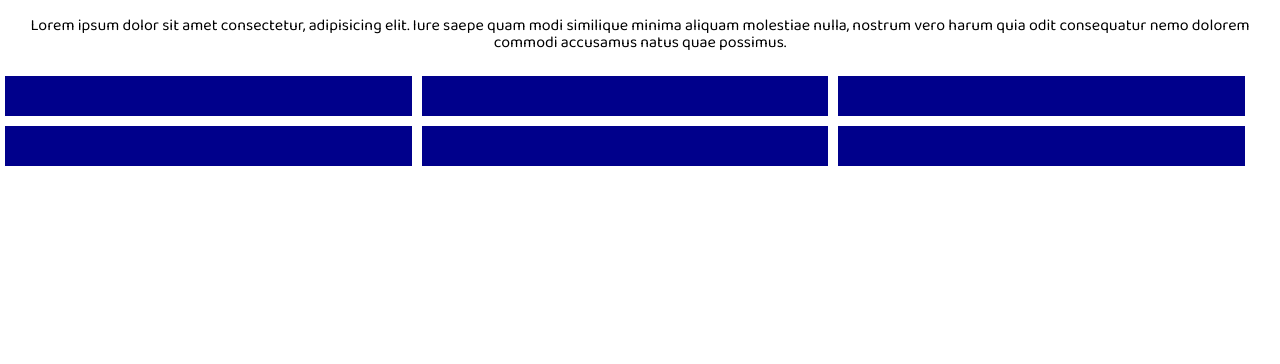
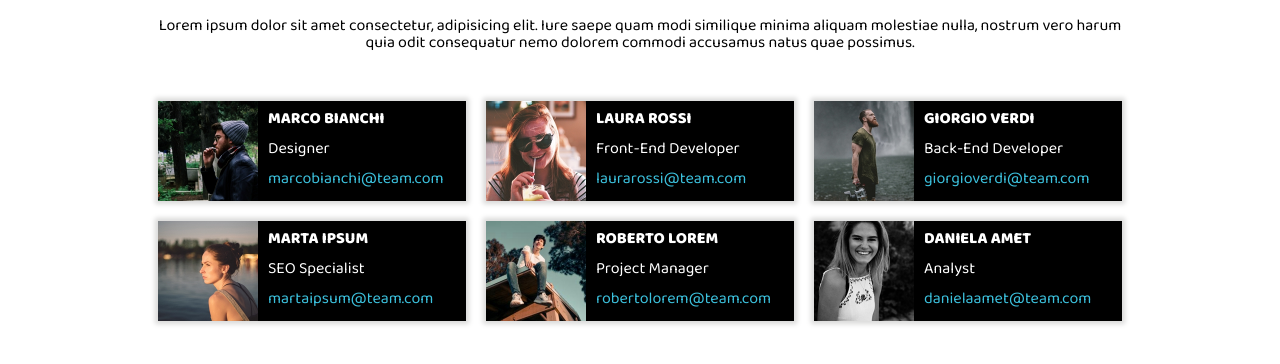
Before and after one commit to andrea-prina/html-css-float-cards, a plain HTML site: page index.html in a window 1280 px wide. Shown: the part 64-428 px from the top of the page. Drawn offline with Linux system fonts and the light colour scheme.

Commit message:
Completato esercizio

```diff
--- a/css/style.css
+++ b/css/style.css
@@ -1,29 +1,39 @@
 @import url('https://fonts.googleapis.com/css2?family=Baloo+2:wght@400;600;800&display=swap');/* Formatting reset & clearfix */
+
+/* General Formatting */
+
 *{
     margin: 0;
     padding: 0;
     box-sizing: border-box;
 }
 
-.clearfix::after {
-
+.clearfix::after{
     content: "";
     display: table;
     clear: both;
+}
 
-}
+
 
 body {
 
     text-align: center;
     font-family: 'Baloo 2', Arial;
+    width: 80%;
+    margin: 0 auto;
 }
+
+main{
+
+    padding: 20px;
+}
+
 
 /* Title and description */
 
 h1 {
     color: #E53271;
-    font-size: 800;
     margin: 10px;
 }
 
@@ -34,11 +44,67 @@ header p {
 }
 
 /* Team member cards */
+
 .card {
 
-    background-color: darkblue;
+    background-color: black;
+    color: white;
+    text-align: left;
     float: left;
-    height: 40px;
+    height: 100px;
     width: calc(100% / 3 - 20px);
-    margin: 5px;
+    margin: 10px;
+    box-shadow: 0px 0px 5px 3px #D9D9D8
+
 }
+
+.image{
+
+    float: left;
+    height: 100px;
+    width: 100px;
+    background-size: contain;
+    margin-right: 10px;
+}
+
+.card a{
+
+    text-decoration: none;
+    color: #3CC1DD;
+}
+
+.name, .role, .email {
+    margin-top: 5px;
+}
+
+.name{
+    text-transform: uppercase;
+    font-weight: bold;
+}
+
+
+/* Profile Pictures */
+
+#male1{
+    background-image: url(../img/male1.png);
+}
+
+#male2{
+    background-image: url(../img/male2.png);
+}
+
+#male3{
+    background-image: url(../img/male3.png);
+}
+
+#female1{
+    background-image: url(../img/female1.png);
+}
+
+#female2{
+    background-image: url(../img/female2.png);
+}
+
+#female3{
+    background-image: url(../img/female3.png);
+}
--- a/index.html
+++ b/index.html
@@ -14,13 +14,50 @@
         <p>Lorem ipsum dolor sit amet consectetur, adipisicing elit. Iure saepe quam modi similique minima aliquam molestiae nulla, nostrum vero harum quia odit consequatur nemo dolorem commodi accusamus natus quae possimus.</p>
     </header>
 
-    <main>
-        <div class="card"></div>
-        <div class="card"></div>
-        <div class="card"></div>
-        <div class="card"></div>
-        <div class="card"></div>
-        <div class="card"></div>
+    <main class="clearfix">
+
+        <div class="card">
+            <div class="image" id="male1"></div>
+            <div class="name">Marco Bianchi</div>
+            <div class="role">Designer</div>
+            <div class="email"><a href="mailto:marcobianchi@team.com">marcobianchi@team.com</a></div>
+        </div>
+
+        <div class="card">
+            <div class="image" id="female1"></div>
+            <div class="name">Laura Rossi</div>
+            <div class="role">Front-End Developer</div>
+            <div class="email"><a href="mailto:laurarossi@team.com">laurarossi@team.com</a></div>
+        </div>
+
+        <div class="card">
+            <div class="image" id="male2"></div>
+            <div class="name">Giorgio Verdi</div>
+            <div class="role">Back-End Developer</div>
+            <div class="email"><a href="mailto:giorgioverdi@team.com">giorgioverdi@team.com</a></div>
+        </div>
+
+        <div class="card">
+            <div class="image" id="female2"></div>
+            <div class="name">Marta Ipsum</div>
+            <div class="role">SEO Specialist</div>
+            <div class="email"><a href="mailto:martaipsum@team.com">martaipsum@team.com</a></div>
+        </div>
+
+        <div class="card">
+            <div class="image" id="male3"></div>
+            <div class="name">Roberto Lorem</div>
+            <div class="role">Project Manager</div>
+            <div class="email"><a href="mailto:robertolorem@team.com">robertolorem@team.com</a></div>
+        </div>
+
+        <div class="card">
+            <div class="image" id="female3"></div>
+            <div class="name">Daniela Amet</div>
+            <div class="role">Analyst</div>
+            <div class="email"><a href="mailto:danielaamet@team.com">danielaamet@team.com</a></div>
+        </div>
+
     </main>
 
 </body>
```
